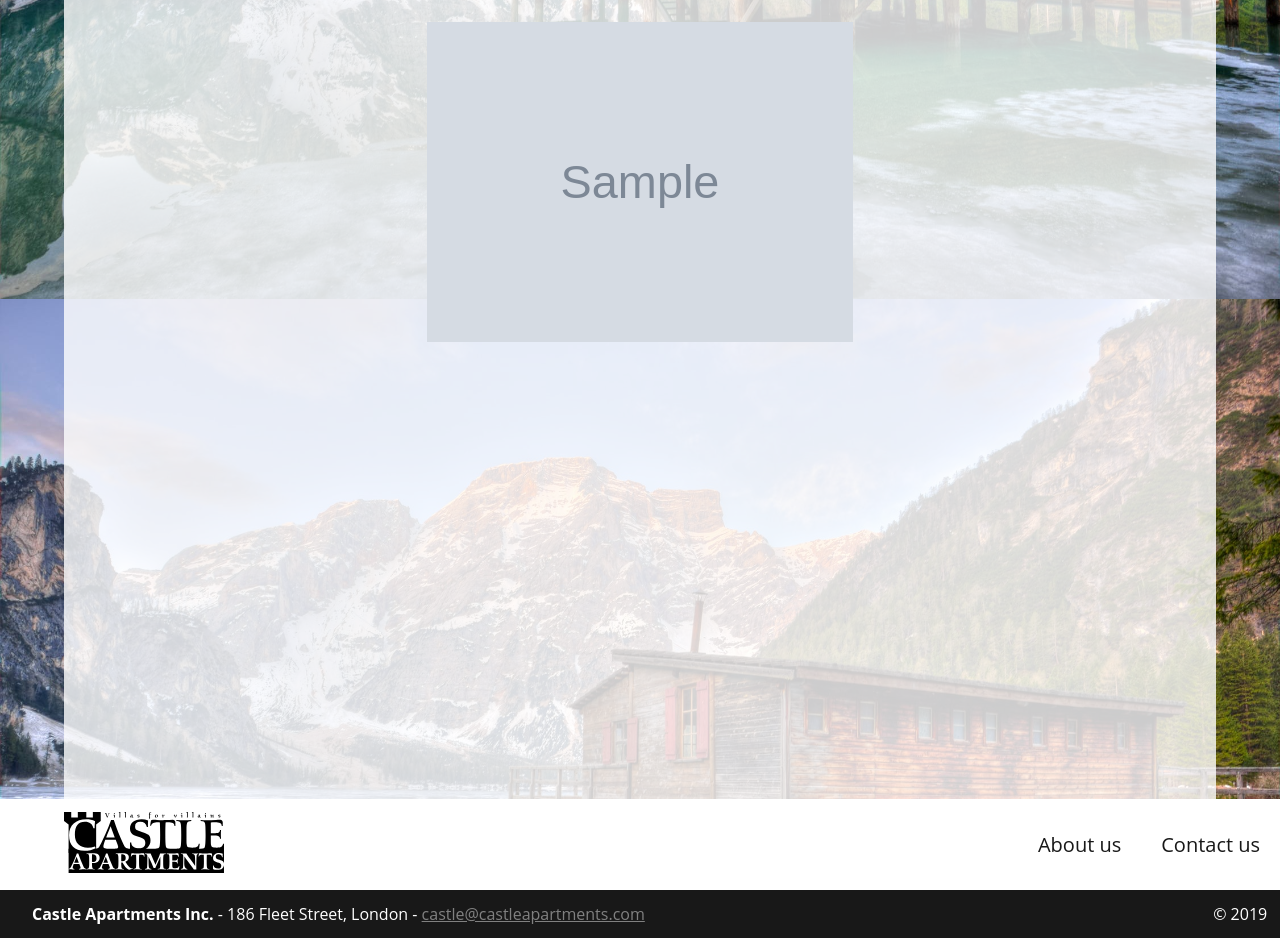
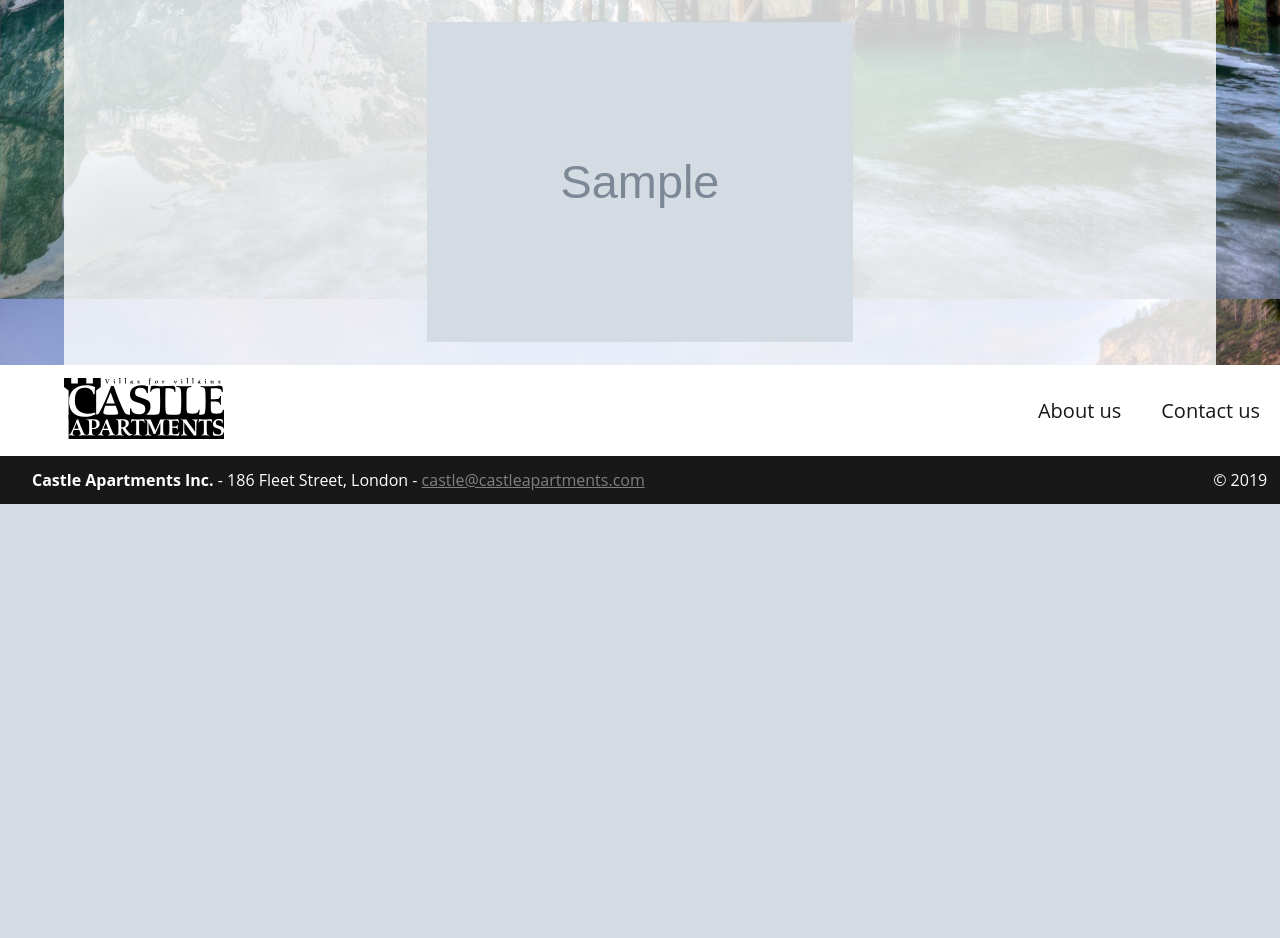
Before and after one commit to ymir17/castleApt, a Django app: page /property/1 in a window 1280 px wide. Shown: the part 1406-2344 px from the top of the page. After the commit the page ends 1910 px from the top, so only its background shows below. Run offline with Django 3.2, Linux system fonts and the light colour scheme; tables that the repository leaves empty hold one stand-in row (values such as "Sample post"); grey boxes marked "Sample" are stand-in pictures.

Commit message:
height adjustment

```diff
--- a/static/css/property.css
+++ b/static/css/property.css
@@ -175,7 +175,6 @@ h4 {
     margin-left: auto;
     margin-right: auto;
     height: auto;
-    min-height: 50rem;
     background-color: rgba(255, 255, 255, 0.8);
     width: 90%;
 }
@@ -183,6 +182,7 @@ h4 {
 .gallery-container {
     display: flex;
     width: 100%;
+    height: auto;
     flex-wrap: wrap;
     justify-content: center;
 }
```
